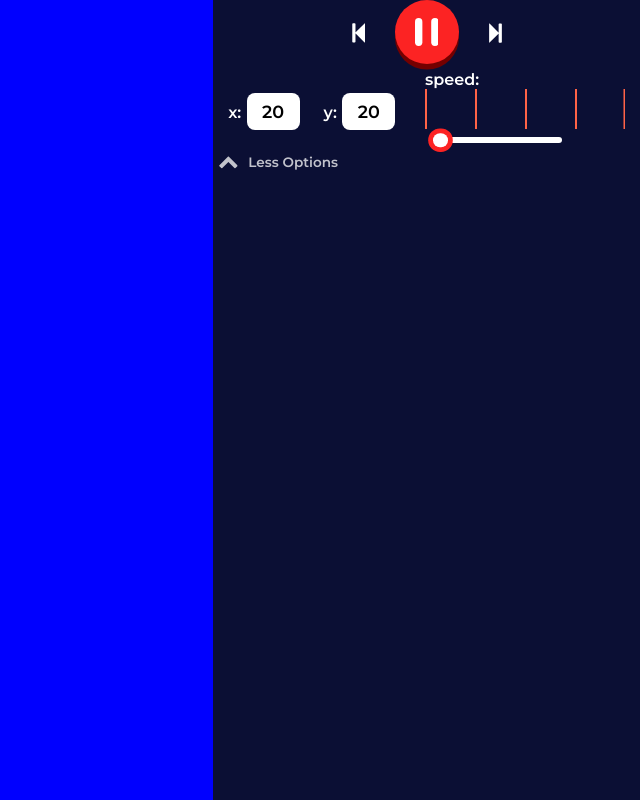
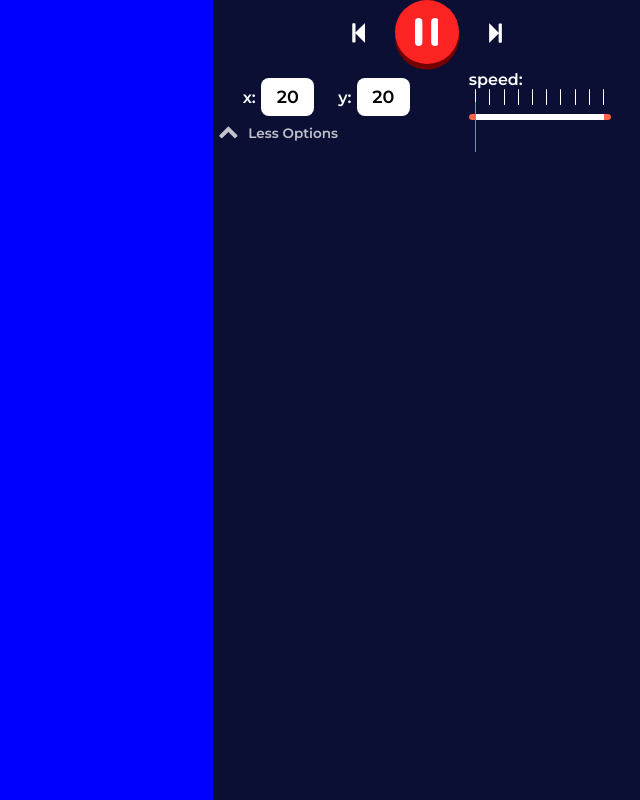
Before and after one commit to MoophHD/life-automata, a React (Create React App) app in the folder client/: page / in a window 1280 px wide. Shown: the whole page, without its empty margins (640-1280 px from the left). Built offline with nearby package versions, Linux system fonts and the light colour scheme.

Commit message:
reworked ruler scale with tables

```diff
--- a/client/src/components/RangeInput.js
+++ b/client/src/components/RangeInput.js
@@ -1,11 +1,19 @@
 import React from "react";
 import styled from "styled-components";
+import Ruler from "./Ruler";
+
+//thump
+const thumpSize = 0.9; //rem
+const borderSize = 0.3; //rem
+const inputSidePart = 0.4; //rem
 
 const RangeInput = ({ style, min, max, step, defaultValue, register }) => {
+  const count = ~~(max - min) / step + 1;
   return (
     <>
-      {/* <Ruler length={~~((max-min)/step)} /> */}
-      <Ruler length={5} />
+      <RulerWrapper count={count}>
+        <Ruler count={count} />
+      </RulerWrapper>
 
       <Input
         name="interval"
@@ -20,51 +28,19 @@ const RangeInput = ({ style, min, max, step, defaultValue, register }) => {
     </>
   );
 };
-//stump = {0: {title: ""}}
-const Ruler = ({ stumps = {}, length }) => {
-  //must return lines like in ruler with stumps representing bigger lines with titles udnerneath
-  return <Scale length={length} />;
-};
 
-const color = "tomato";
-const width = 2; //px
-
-const gedGradientRecepy = (length) => {
-  const recepy = [];
-  const gapPercentage = 100 / (length - 1);
-
-  //draws line than gap
-  for (let i = 0; i < length - 1; i++) {
-    recepy.push(`${color} ${gapPercentage * i}%`);
-    recepy.push(`${color} calc(${gapPercentage * i}% + ${width}px)`);
-    recepy.push(`transparent calc(${gapPercentage * i}% + ${width}px)`);
-    recepy.push(`transparent ${gapPercentage * (i + 1)}%`);
-  }
-
-  //last gap has to be shorter in order to accomodate the last line
-  recepy.pop();
-  recepy.push(`transparent calc(100% - ${width}px)`);
-  // *.5 is a workaround, google renders the list line at 2 * width
-  recepy.push(`${color} calc(100% - ${width * 0.5}px), ${color} 100%`);
-
-  return recepy.join(",");
-};
-const Scale = styled.div`
-  width: 200px;
-  height: 40px;
-  background: linear-gradient(
-    90deg,
-    ${(props) => gedGradientRecepy(props.length)}
-  );
-`;
-
-const thumpSize = 0.9; //rem
-const borderSize = 0.3; //rem
+const RulerWrapper = styled.div`
+  width: 100%;
+  padding: ${props => `0 calc(calc(${inputSidePart}rem - ${100/props.count/2}%) / ${1 - 1/props.count})`};
+`
 
 const Input = styled.input`
+  margin: 0;
+  width: 100%;
   -webkit-appearance: none;
   background: transparent;
-  padding: 0.4rem;
+  position: relative;
+  padding: 0 ${inputSidePart}rem;
 
   &:focus {
     outline: none;
@@ -78,23 +54,50 @@ const Input = styled.input`
   }
 
   &::-webkit-slider-thumb {
+    -webkit-appearance: none;
+    width: 1px;
+    height: 50px;
     margin-top: -0.7rem;
-    transform: translateY(50%);
-    -webkit-appearance: none;
-    height: ${thumpSize}rem;
-    width: ${thumpSize}rem;
-    border-radius: 50%;
-    border: none;
-    box-shadow: 0 0 0 ${borderSize}rem #fc2323;
-    background: #ffffff;
-    cursor: pointer;
+    background-color: tomato;
+
+    // margin-top: -0.7rem;
+    // transform: translateY(50%);
+    // -webkit-appearance: none;
+    // height: ${thumpSize}rem;
+    // width: ${thumpSize}rem;
+    // border-radius: 50%;
+    // border: none;
+    // box-shadow: 0 0 0 ${borderSize}rem #fc2323;
+    // background: #ffffff;
+    // cursor: pointer;
+  }
+
+  &::before {
+    content: "";
+    position: absolute;
+    height: 0.45em;
+    left: 0;
+    width: ${inputSidePart}rem;
+    background-color: tomato;
+    border-top-left-radius: 50%;
+    border-bottom-left-radius: 50%;
+  }
+
+  &::after {
+    content: "";
+    position: absolute;
+    height: 0.45em;
+    right: 0;
+    width: ${inputSidePart}rem;
+    background-color: tomato;
+    border-top-right-radius: 50%;
+    border-bottom-right-radius: 50%;
   }
 
   &::-webkit-slider-runnable-track {
     height: 0.45em;
     width: 100%;
     background-color: white;
-    border-radius: 2rem;
   }
 
   &::-moz-range-thumb {
--- /dev/null
+++ b/client/src/components/Ruler.js
@@ -0,0 +1,37 @@
+import React from "react";
+import styled from "styled-components";
+
+const Ruler = ({ stumps = {}, count }) => {
+  //must return lines like in ruler with stumps representing bigger lines with titles udnerneath
+  return (
+    <Table>
+      <Row>
+        {[...Array(count)].map(() => <Cell><Line /></Cell>)}
+      </Row>
+    </Table>
+  );
+};
+
+const Table = styled.table`
+  width: 100%;
+  border-spacing: 0;
+`;
+
+const Row = styled.tr`
+
+`
+
+const Cell = styled.td`
+  padding: 0;
+`
+
+const Line = styled.div`
+  height: 100%;
+  width: 1px;
+  margin: auto;
+  background-color: white;
+  border-radius: 3px;
+  height: 1rem;
+`
+
+export default Ruler;
--- a/client/src/pages/Home/Tools/Controls.js
+++ b/client/src/pages/Home/Tools/Controls.js
@@ -34,7 +34,7 @@ const Controls = ({
               <RangeInput
                 style={{ direction: "rtl"}}
                 min={50}
-                max={1050}
+                max={950}
                 step={100}
                 defaultValue={defaultInterval}
                 register={register}
```
